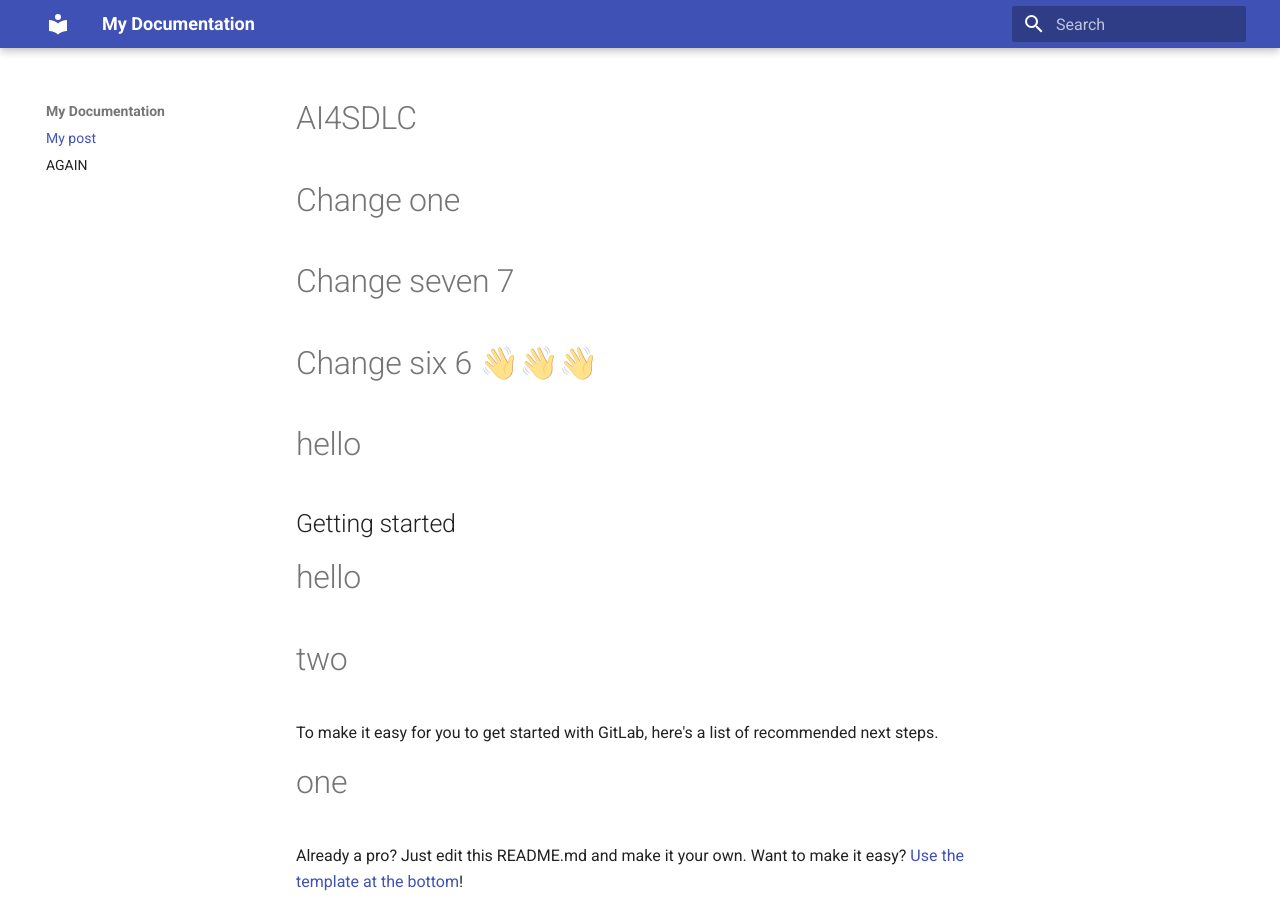
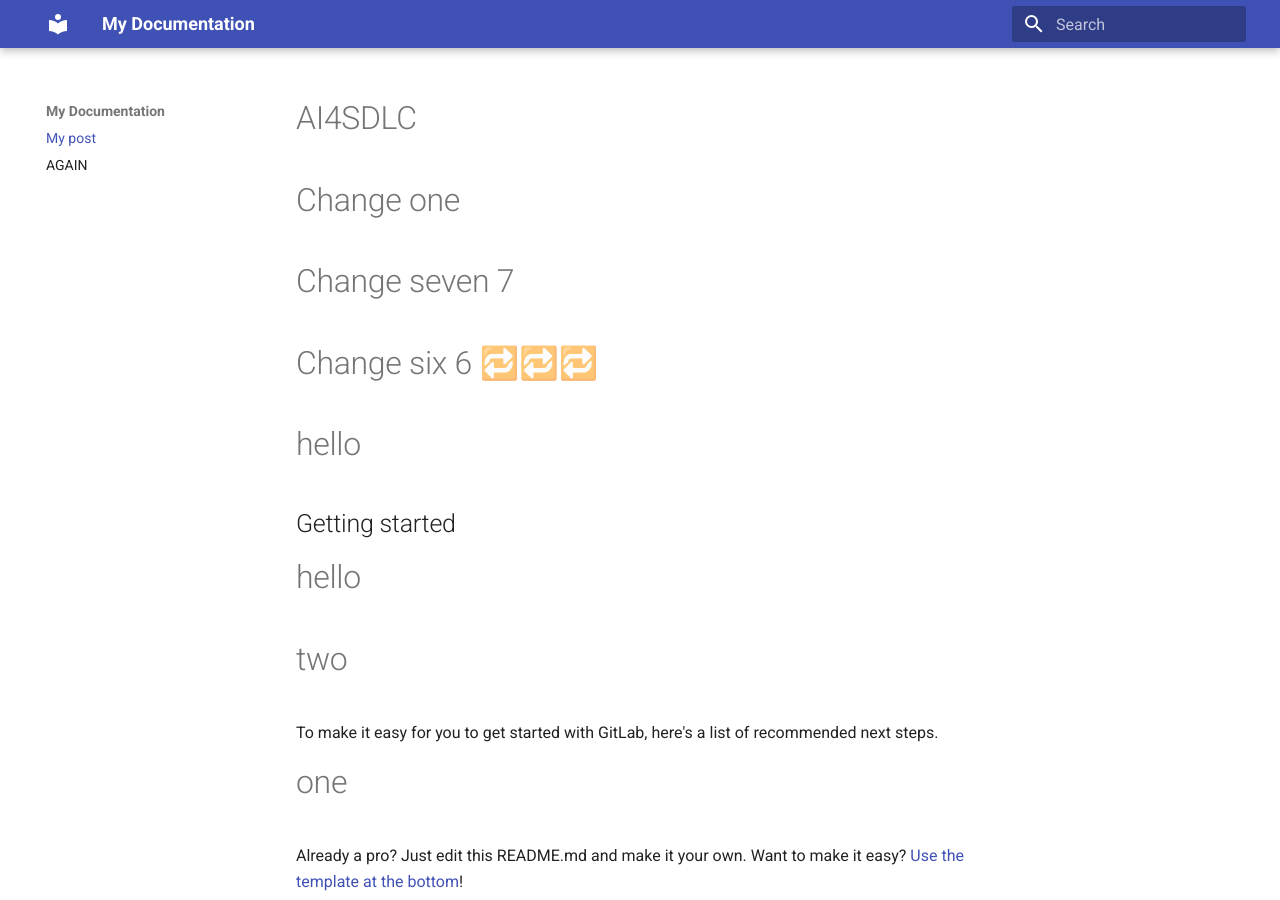
Before and after one commit to Code-dot-mil/two-steps-eval, an MkDocs documentation site: the page built from docs/index.md, in a window 1280 px wide and 900 px high. Built offline with MkDocs 1.6.1 and Material for MkDocs 9.7.7, drawn with Linux system fonts in a browser that asks for light colours.

```diff
--- a/docs/index.md
+++ b/docs/index.md
@@ -6,7 +6,7 @@ author: That Would Be Me
 # Change one
 
 # Change seven 7
-# Change six 6 👋👋👋
+# Change six 6 🔁🔁🔁
 # hello
 ## Getting started
 # hello
```
